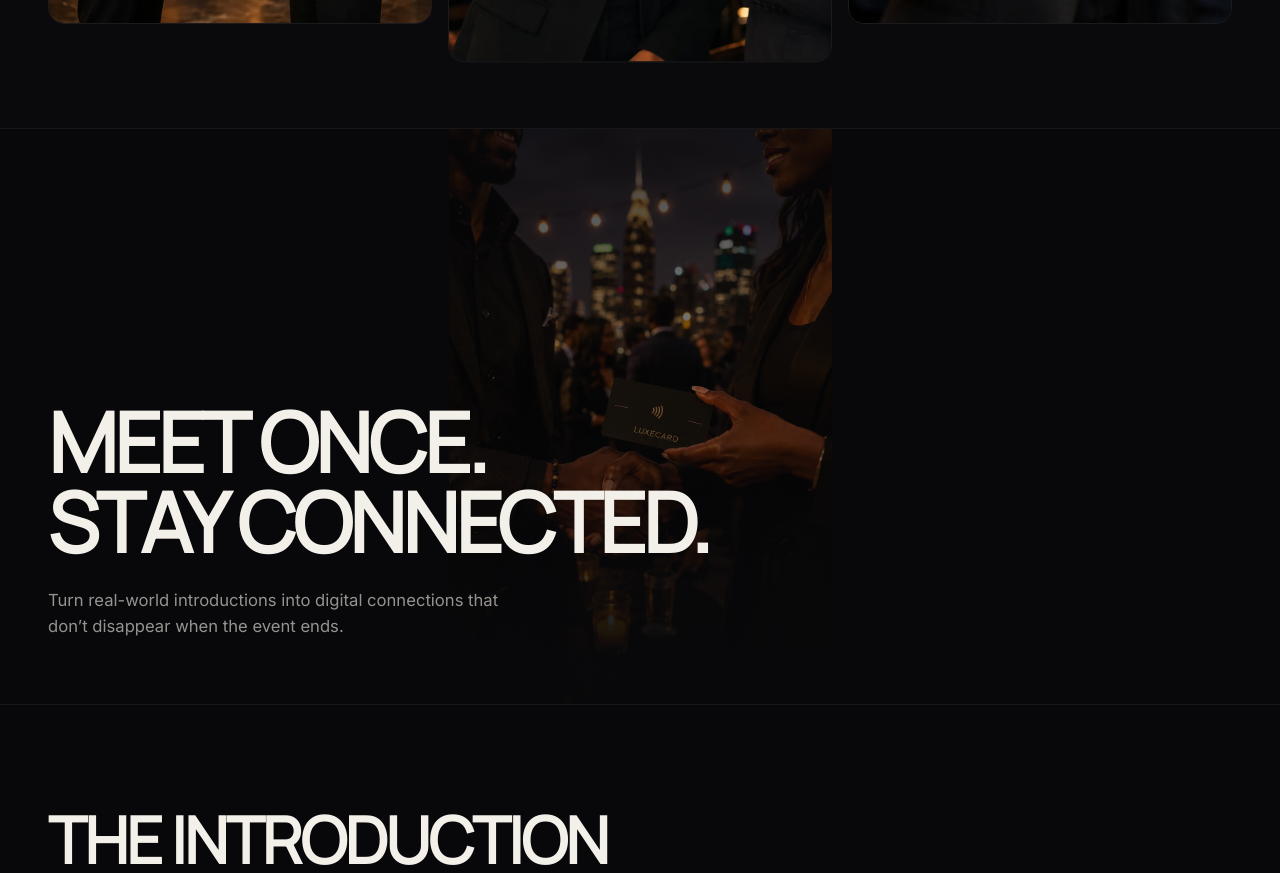
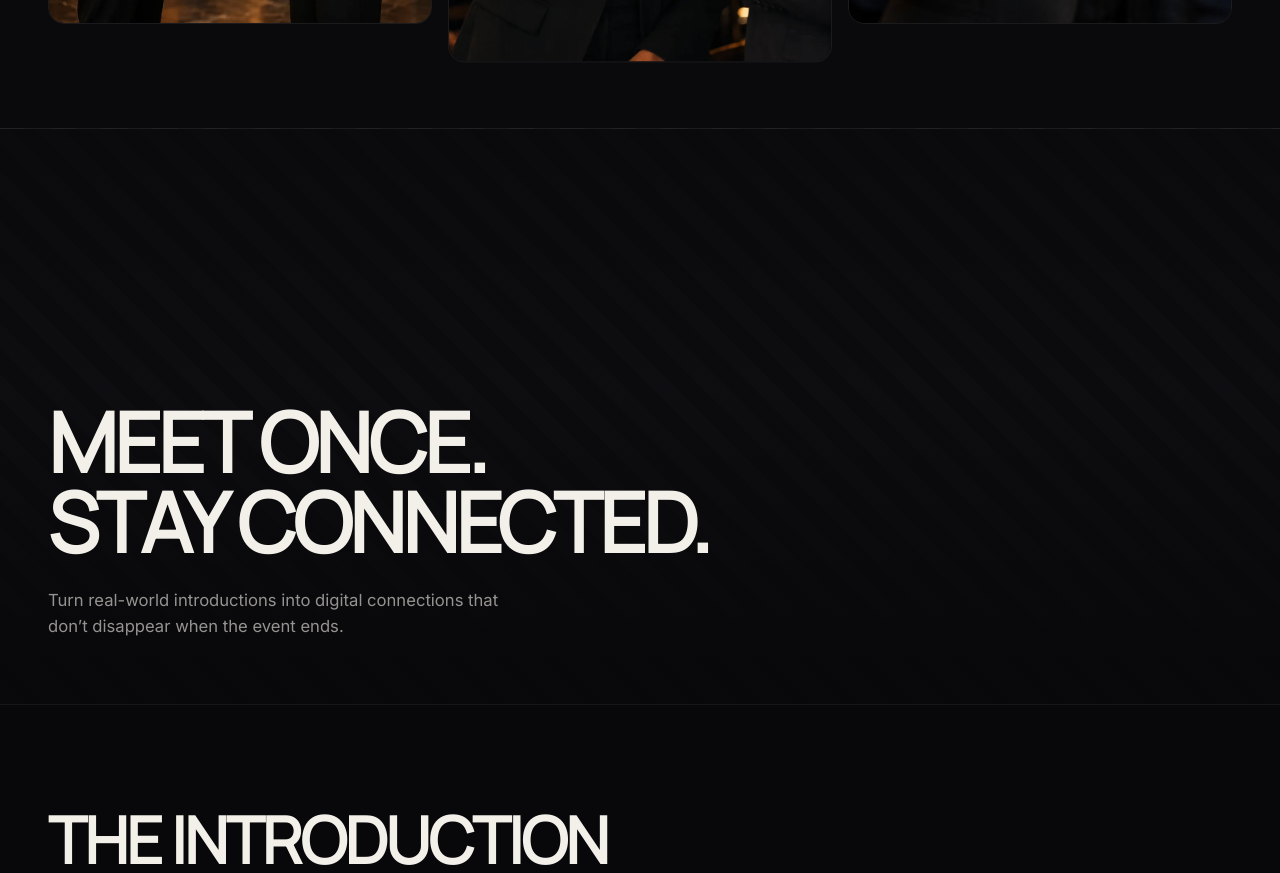
Before and after one commit to Kaylamekdes/luxecard-website, a React (Vite) app: page / in a window 1280 px wide. Shown: the part 5040-5913 px from the top of the page. Built offline with nearby package versions, Linux system fonts and the light colour scheme.

Commit message:
Show handshake photo only on mobile in Networking Moment; placeholder gradient on desktop

```diff
--- a/src/components/NetworkingMoment.tsx
+++ b/src/components/NetworkingMoment.tsx
@@ -1,12 +1,29 @@
+import { useMediaQuery } from '../hooks/useMediaQuery';
 import { RevealSection } from './RevealSection';
 
 export function NetworkingMoment() {
+  const mobile = useMediaQuery('(max-width: 767px)');
+
   return (
     <RevealSection
-      role="img"
-      aria-label="Two professionals shaking hands at an evening rooftop event, exchanging a LuxeCard, city skyline behind them"
-      className="relative flex min-h-[clamp(460px,72vh,720px)] items-end border-t border-[rgba(255,255,255,.06)] bg-contain bg-center bg-no-repeat"
-      style={{ backgroundImage: "url('/images/handshake-into-tap.webp')" }}
+      {...(mobile
+        ? {
+            role: 'img',
+            'aria-label':
+              'Two professionals shaking hands at an evening rooftop event, exchanging a LuxeCard, city skyline behind them',
+          }
+        : {})}
+      className="relative flex min-h-[clamp(460px,72vh,720px)] items-end border-t border-[rgba(255,255,255,.06)]"
+      style={
+        mobile
+          ? {
+              backgroundImage: "url('/images/handshake-into-tap.webp')",
+              backgroundSize: 'contain',
+              backgroundPosition: 'center',
+              backgroundRepeat: 'no-repeat',
+            }
+          : { background: 'repeating-linear-gradient(45deg, #131318 0 18px, #0E0E12 18px 36px)' }
+      }
     >
       <div
         aria-hidden="true"
```
